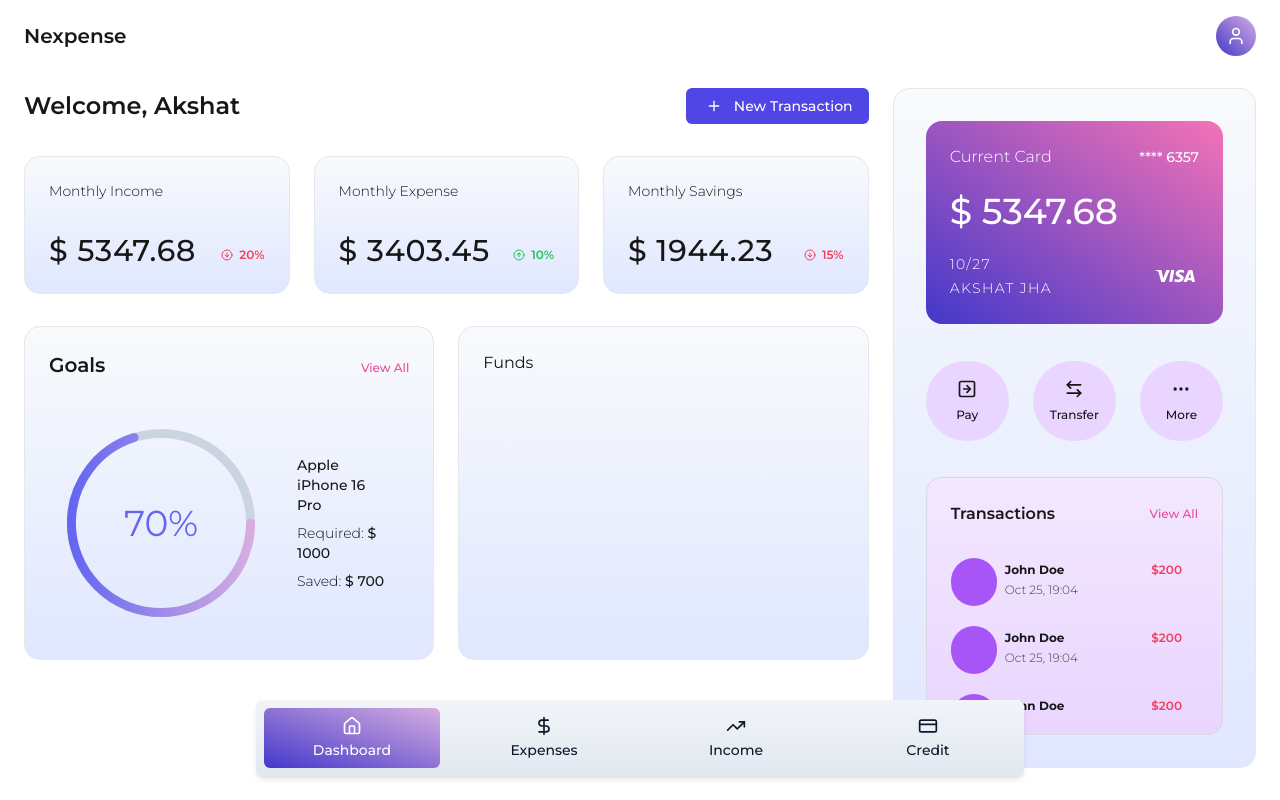
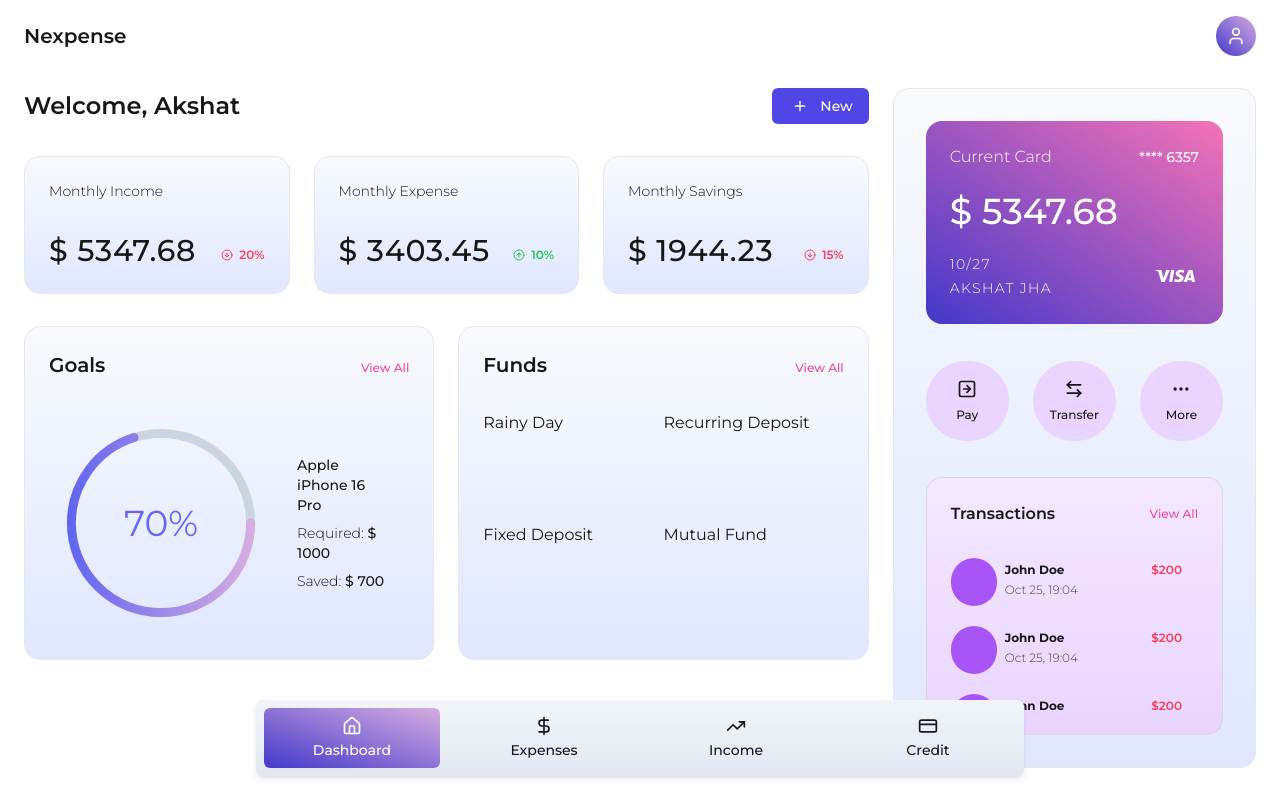
Before and after one commit to AkshatJha21/personal-finance, a Next.js app: page / in a window 1280 px wide. Built offline with nearby package versions, Linux system fonts and the light colour scheme.

Commit message:
funds to be added

```diff
--- a/components/custom/DashboardGrid.tsx
+++ b/components/custom/DashboardGrid.tsx
@@ -10,7 +10,7 @@ const DashboardGrid = () => {
                 </h1>
                 <button className="flex gap-x-2 items-center px-4 py-2 transition-colors bg-indigo-600 hover:bg-indigo-700 rounded-md text-white">
                     <PlusIcon className="h-4"/>
-                    <p className="text-sm font-medium">New Transaction</p>
+                    <p className="text-sm font-medium">New</p>
                 </button>
             </div>
             <div className="grid grid-cols-1 md:grid-cols-3 py-8 gap-6">
@@ -72,13 +72,22 @@ const DashboardGrid = () => {
                         </div>
                         <div className="flex flex-col p-6 gap-y-2">
                             <p className="text-sm font-medium">Apple iPhone 16 Pro</p>
-                            <p className="text-sm font-light">Required: <span className="font-medium">$ 1000</span></p>
-                            <p className="text-sm font-light">Saved: <span className="font-medium">$ 700</span></p>
+                            <p className="text-sm font-light dark:text-slate-200">Required: <span className="font-medium">$ 1000</span></p>
+                            <p className="text-sm font-light dark:text-slate-200">Saved: <span className="font-medium">$ 700</span></p>
                         </div>
                     </div>
                 </div>
                 <div className="flex flex-col gap-y-8 border rounded-2xl p-6 dark:border-neutral-500 bg-gradient-to-t dark:bg-gradient-to-b from-indigo-100 to-slate-50 dark:from-neutral-950 dark:to-white/5">
-                    Funds
+                    <div className="flex items-baseline justify-between">
+                        <p className="text-xl font-semibold">Funds</p>
+                        <button className="text-xs font-medium dark:text-pink-400 text-pink-500 hover:underline">View All</button>
+                    </div>
+                    <div className="grid grid-cols-2 h-full">
+                        <p>Rainy Day</p>
+                        <p>Recurring Deposit</p>
+                        <p>Fixed Deposit</p>
+                        <p>Mutual Fund</p>
+                    </div>
                 </div>
             </div>
         </div>
@@ -140,7 +149,7 @@ const TransactionHistory = () => {
                 <p className="font-semibold">Transactions</p>
                 <button className="text-xs font-medium dark:text-pink-400 text-pink-500 hover:underline">View All</button>
             </div>
-            <div className="flex flex-col w-full pt-6 overflow-y-scroll gap-y-1">
+            <div className="flex flex-col w-full pt-6 overflow-y-scroll gap-y-1 scrollbar-thin scrollbar-thumb-black/10 scrollbar-track-transparent dark:scrollbar-thumb-white/15 dark:scrollbar-track-transparent">
                 <Transaction />
                 <Transaction />
                 <Transaction />
--- a/package.json
+++ b/package.json
@@ -13,7 +13,8 @@
     "lucide-react": "^0.453.0",
     "next": "15.0.1",
     "react": "19.0.0-rc-69d4b800-20241021",
-    "react-dom": "19.0.0-rc-69d4b800-20241021"
+    "react-dom": "19.0.0-rc-69d4b800-20241021",
+    "tailwind-scrollbar": "^3.1.0"
   },
   "devDependencies": {
     "@types/node": "^20",
--- a/tailwind.config.ts
+++ b/tailwind.config.ts
@@ -14,6 +14,8 @@ const config: Config = {
       },
     },
   },
-  plugins: [],
+  plugins: [
+    require('tailwind-scrollbar')
+  ],
 };
 export default config;
```
Also changed, not shown: 1 other file (tests, documents, lock files or other folders).
